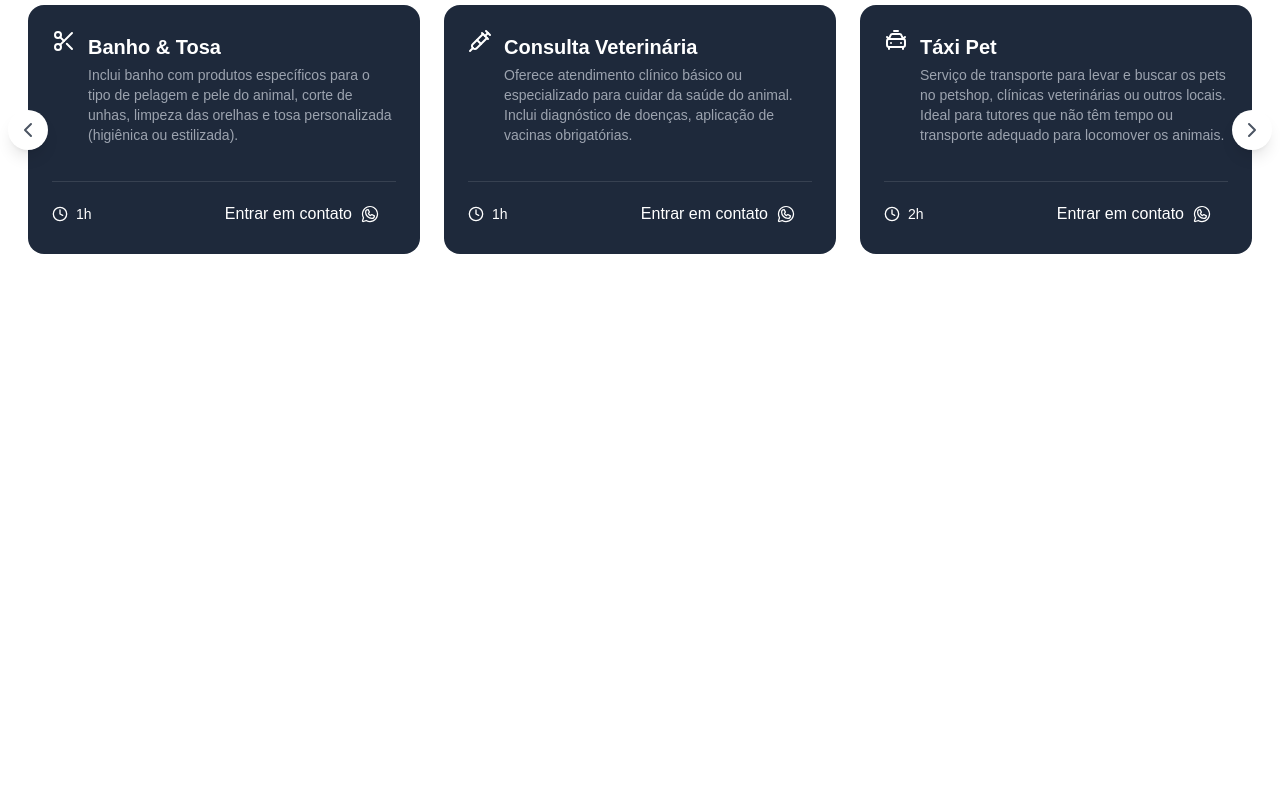
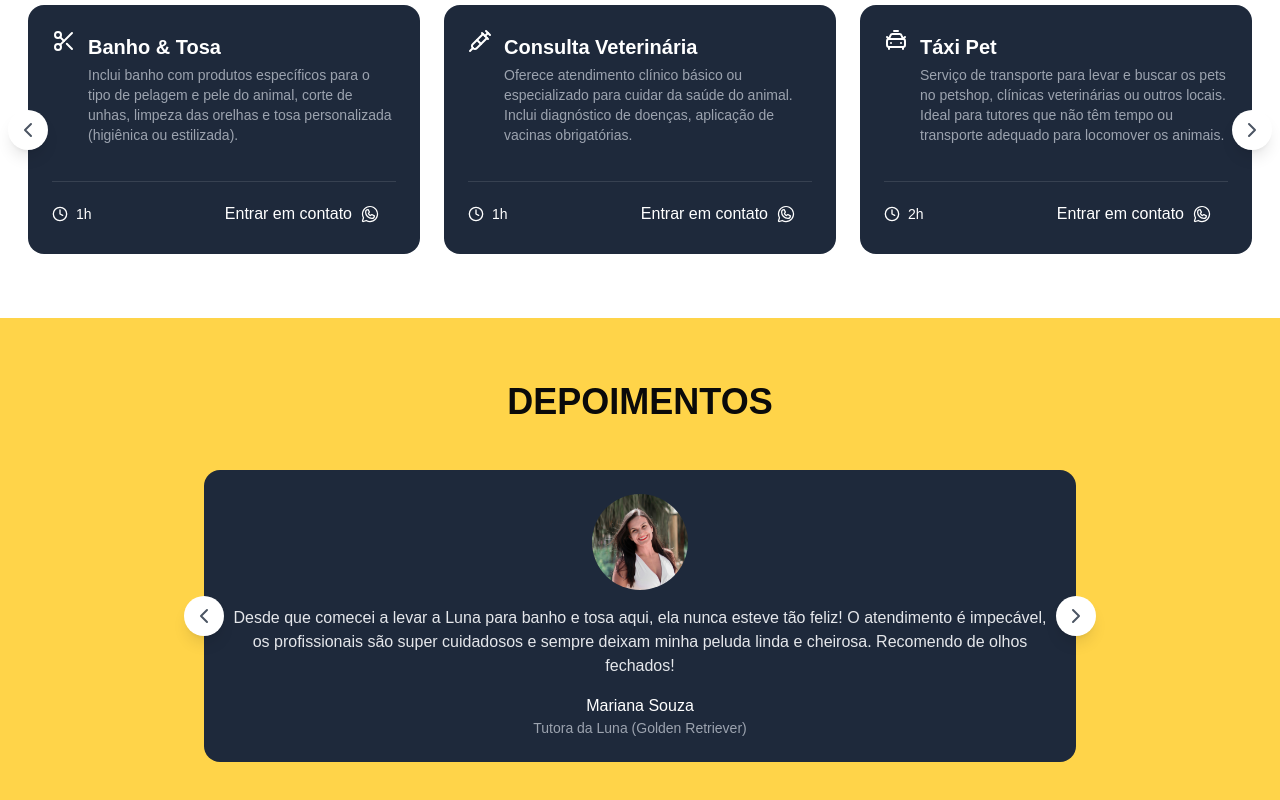
Before and after one commit to GabrielMassuia/nextproject, a Next.js app: page / in a window 1280 px wide. Shown: the part 1154-1954 px from the top of the page. Before the commit the page ends 1472 px from the top, so only its background shows below. Built offline with nearby package versions, Linux system fonts and the light colour scheme.

Commit message:
testimonials

```diff
--- a/src/app/page.tsx
+++ b/src/app/page.tsx
@@ -1,6 +1,7 @@
 import { About } from "@/components/about";
 import { Hero } from "../components/hero";
 import { Services } from "@/components/services";
+import { Testimonials } from "@/components/testimonials";
 
 export default function Home(){
   return(
@@ -8,6 +9,7 @@
       <Hero/>
       <About/>
       <Services/>
+      <Testimonials/>
     </main>
   )
 }
--- /dev/null
+++ b/src/components/testimonials.tsx
@@ -0,0 +1,92 @@
+"use client"
+import useEmblaCarousel from 'embla-carousel-react'
+import { ChevronLeft, ChevronRight, Scissors, Syringe, CarTaxiFront, Hotel, Clock } from 'lucide-react'
+import { WhatsappLogo } from '@phosphor-icons/react'
+import tutor1 from '/public/tutor1.png'
+import tutor2 from '/public/tutor2.png'
+import Image from 'next/image'
+
+const testimonials = [
+    {
+      content:
+        "Desde que comecei a levar a Luna para banho e tosa aqui, ela nunca esteve tão feliz! O atendimento é impecável, os profissionais são super cuidadosos e sempre deixam minha peluda linda e cheirosa. Recomendo de olhos fechados!",
+      author: "Mariana Souza",
+      role: "Tutora da Luna (Golden Retriever)",
+      image: tutor2,
+    },
+    {
+      content:
+        "O serviço de hotel para pets foi uma experiência incrível! Precisei viajar e fiquei tranquilo sabendo que o Thor estava sendo bem cuidado. Recebi fotos e atualizações diárias, e ele voltou para casa super feliz! Sem dúvida, o melhor petshop da região.",
+      author: "Rafael",
+      role: "Tutor do Thor (Bulldog Francês)",
+      image: tutor1,
+    },
+    {
+      content: "Meus gatos nunca gostaram de sair de casa, mas o atendimento nesse petshop fez toda a diferença. A equipe é muito paciente e cuidadosa, e o serviço de banho especializado para felinos foi maravilhoso! Agora sei onde confiar o cuidado deles.",
+      author: "Camila fernandes",
+      role: "Tutora da Mel e do Max",
+      image: tutor2,
+    },
+  ]
+
+export function Testimonials() {
+    const [emblaRef, emblaApi] = useEmblaCarousel({
+        loop: true,
+    })
+
+    function scrollPrev() {
+        emblaApi?.scrollPrev()
+    }
+    function scrollNext() {
+        emblaApi?.scrollNext()
+    }
+    return (
+        <section className="bg-[#FFD449] py-16">
+            <div className="container mx-auto px-4">
+                    <h2 className="text-4xl font-bold text-center mb-12">
+                        DEPOIMENTOS
+                    </h2>
+                <div className="relative max-w-4xl mx-auto">
+                    <div className="overflow-hidden" ref={emblaRef}>
+                        <div className='flex'>
+                            {testimonials.map((item, index) => (
+                                <div key={index} className='flex-[0_0_100%] min-w-0 px-3'>
+                                    <article className='bg-[#1e293b] text-white rounded-2xl p-6 space-y-4 h-full flex flex-col'>
+                                        <div className='flex flex-col items-center text-center space-y-4'>
+                                            <div className='relative w-24 h-24'>
+                                                <Image
+                                                    src={item.image}
+                                                    alt={item.author}
+                                                    fill
+                                                    sizes='96px'
+                                                    className='object-cover rounded-full'
+                                                />
+                                            </div>
+                                            <p className='text-gray-200'>{item.content}</p>
+                                            <div>
+                                                <p className='text-bold'>{item.author}</p>
+                                                <p className='text-sm text-gray-400'>{item.role}</p>
+                                            </div>
+                                        </div>
+                                    </article>
+                                </div>
+                            ))}
+                        </div>
+                    </div>
+                    <button
+                        onClick={scrollPrev}
+                        className='bg-white flex items-center justify-center rounded-full shadow-lg w-10 h-10 absolute left-3 -translate-y-1/2 -translate-x-1/2 top-1/2 z-10'
+                    >
+                        <ChevronLeft className='w-6 h-6 text-gray-600'/>
+                    </button>
+                    <button
+                        onClick={scrollNext}
+                        className='bg-white flex items-center justify-center rounded-full shadow-lg w-10 h-10 absolute -right-7 -translate-y-1/2 -translate-x-1/2 top-1/2 z-10'
+                    >
+                        <ChevronRight className='w-6 h-6 text-gray-600'/>
+                    </button>
+                </div>
+            </div>
+        </section>
+    )
+}
```
Also changed, not shown: public/tutor2.png (added).
